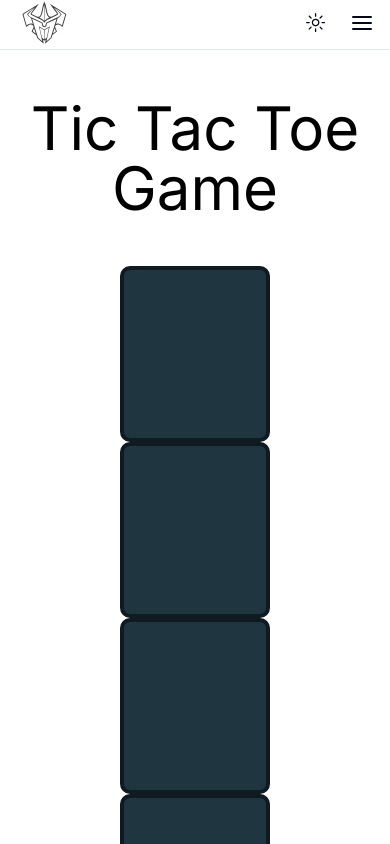
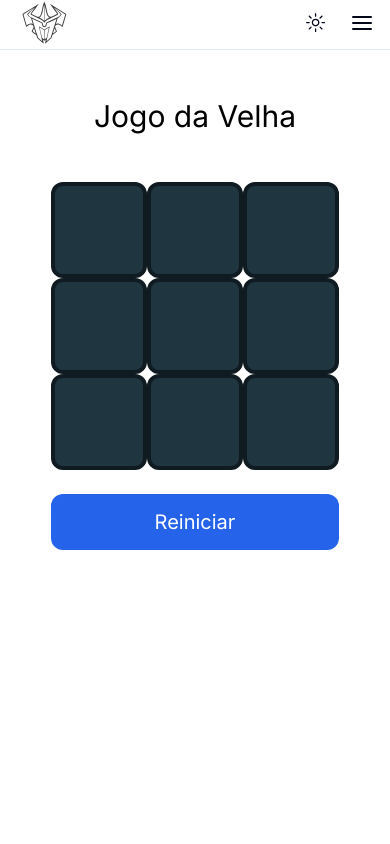
Before and after one commit to giovannivicentin/megazord, a Next.js app: page /tic-tac-toe in a window 390 px wide. Shown: the top 844 px of the page. Built offline with nearby package versions, Linux system fonts and the light colour scheme.

Commit message:
feat: make the game tic tac toe responsive and add portugese title

```diff
--- a/src/components/tic-tac-toe.tsx
+++ b/src/components/tic-tac-toe.tsx
@@ -68,7 +68,7 @@ export function TicTacToeGame() {
 
   return (
     <div className="text-center">
-      <h1 className="mt-12 mb-12 text-6xl text-black dark:text-white flex justify-center items-center">
+      <h1 className="mt-12 mb-12 text-3xl lg:text-6xl text-black dark:text-white flex justify-center items-center">
         {winner ? (
           <>
             Vencedor:
@@ -80,14 +80,14 @@ export function TicTacToeGame() {
             />
           </>
         ) : (
-          'Tic Tac Toe Game'
+          'Jogo da Velha'
         )}
       </h1>
-      <div className="h-1/2 w-5/12 flex m-auto flex-wrap justify-center">
+      <div className="grid grid-cols-3 gap-0 lg:gap-1 w-full lg:max-w-lg mx-auto">
         {data.map((value, index) => (
           <div
             key={index}
-            className="flex h-44 w-44 bg-brand-color-600 border-4 border-brand-color-700 border-solid rounded-md cursor-pointer justify-center items-center"
+            className="flex h-24 w-24 lg:h-36 lg:w-36 bg-brand-color-600 border-4 border-brand-color-700 border-solid rounded-lg cursor-pointer justify-center items-center"
             onClick={() => toggle(index)}
           >
             {value === 'x' && (
@@ -110,7 +110,7 @@ export function TicTacToeGame() {
         ))}
       </div>
       <button
-        className="w-64 h-24 border-none outline-none cursor-pointer rounded-3xl bg-primary text-2xl mt-6 mb-8 hover:bg-primary/90"
+        className="w-full h-14 lg:h-20 text-white border-none outline-none cursor-pointer rounded-lg bg-primary text-xl lg:text-2xl mt-6 mb-8 hover:bg-primary/90"
         onClick={reset}
       >
         Reiniciar
```
